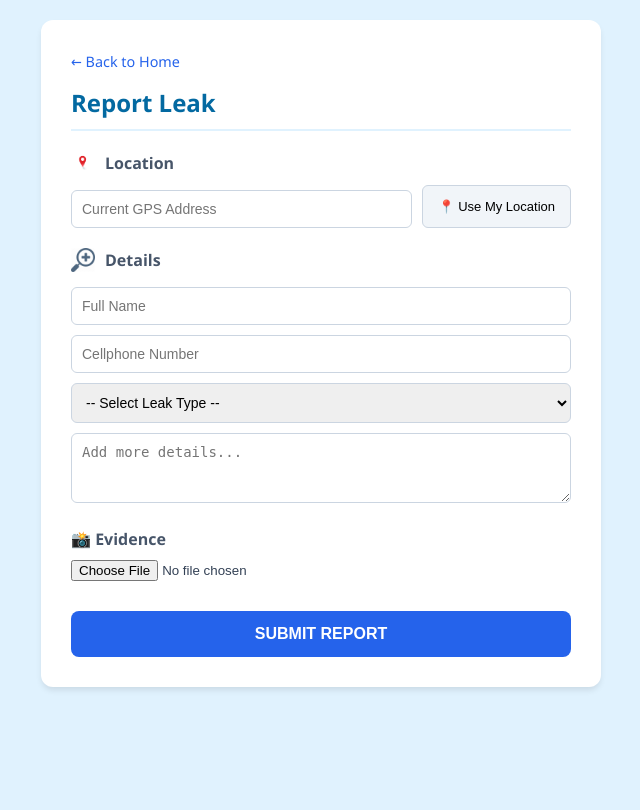
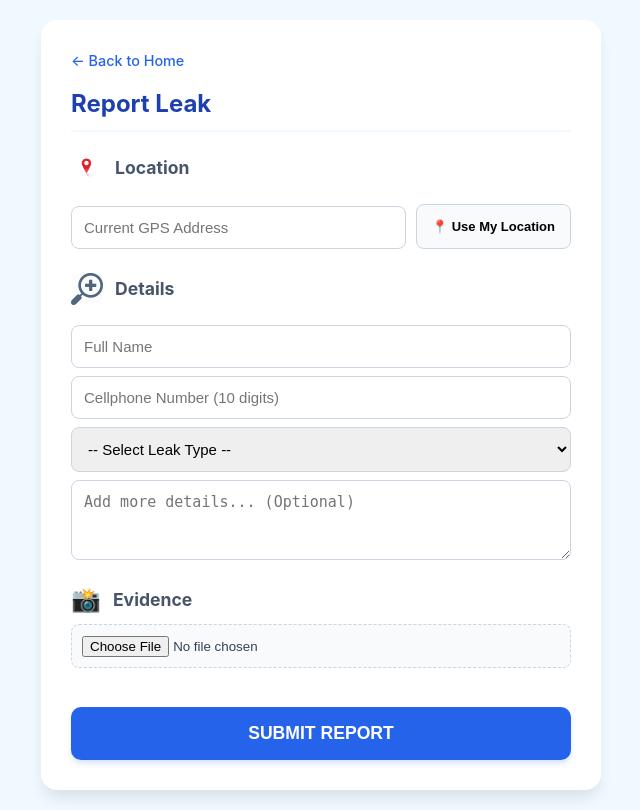
Before and after one commit to Masiphile/water_tracker, a Django app: page /reports/report/ in a window 1280 px wide. Shown: the whole page, without its empty margins (319-959 px from the left). Before the commit the page ends 690 px from the top, so only its background shows below. Run offline with Django 5.2, Linux system fonts and the light colour scheme.

```diff
--- a/water_tracker/reports/templates/reports/report.html
+++ b/water_tracker/reports/templates/reports/report.html
@@ -6,110 +6,46 @@
     <meta name="viewport" content="width=device-width, initial-scale=1.0">
     <title>Report Leak - Water Tracker</title>
     <style>
-        body {
-            background-color: #e0f2fe; /* Light Blue */
-            font-family: 'Segoe UI', Tahoma, Geneva, Verdana, sans-serif;
-            color: #334155;
-            margin: 0;
-            padding: 20px;
+        body { background-color: #f0f9ff; font-family: 'Inter', 'Segoe UI', sans-serif; color: #334155; margin: 0; padding: 20px; display: flex; justify-content: center; }
+        .container { background: white; padding: 30px; border-radius: 16px; box-shadow: 0 10px 15px -3px rgba(0, 0, 0, 0.1); max-width: 500px; width: 100%; }
+        .back-link { text-decoration: none; color: #2563eb; font-size: 0.9rem; display: inline-block; margin-bottom: 20px; font-weight: 500; }
+        h2 { margin-top: 0; color: #1e40af; border-bottom: 2px solid #f0f9ff; padding-bottom: 12px; font-size: 1.5rem; }
+
+        .section { margin-bottom: 24px; }
+
+        /* Icon and Title Styling */
+        .section-title {
+            font-weight: 700;
             display: flex;
-            justify-content: center;
+            align-items: center;
+            gap: 12px;
+            margin-bottom: 12px;
+            color: #475569;
+            font-size: 1.1rem;
         }
 
-        .container {
-            background: white;
-            padding: 30px;
-            border-radius: 12px;
-            box-shadow: 0 4px 6px -1px rgba(0, 0, 0, 0.1);
-            max-width: 500px;
-            width: 100%;
-        }
-
-        .back-link {
-            text-decoration: none;
-            color: #2563eb;
-            font-size: 0.9rem;
-            display: inline-block;
-            margin-bottom: 15px;
-        }
-
-        h2 {
-            margin-top: 0;
-            color: #0369a1;
-            border-bottom: 2px solid #e0f2fe;
-            padding-bottom: 10px;
-        }
-
-        .section {
-            margin-bottom: 20px;
-        }
-
-        .section-title {
-            font-weight: bold;
-            display: flex;
-            align-items: center;
-            gap: 10px;
-            margin-bottom: 10px;
-            color: #475569;
-        }
-
-        /* Styling for your custom icons */
         .section-icon {
-            height: 24px;
-            width: 24px;
+            height: 32px;
+            width: 32px;
             object-fit: contain;
         }
 
-        input[type="text"],
-        input[type="tel"],
-        select,
-        textarea {
-            width: 100%;
-            padding: 10px;
-            margin-top: 5px;
-            border: 1px solid #cbd5e1;
-            border-radius: 6px;
-            box-sizing: border-box;
-            font-size: 14px;
+        .emoji-icon {
+            font-size: 1.5rem;
+            line-height: 1;
         }
 
-        .location-group {
-            display: flex;
-            gap: 10px;
-        }
+        input[type="text"], input[type="tel"], select, textarea { width: 100%; padding: 12px; margin-top: 8px; border: 1px solid #cbd5e1; border-radius: 8px; box-sizing: border-box; font-size: 15px; transition: border-color 0.2s; }
+        input:focus { outline: none; border-color: #2563eb; }
 
-        .btn-location {
-            white-space: nowrap;
-            background-color: #f1f5f9;
-            border: 1px solid #cbd5e1;
-            padding: 0 15px;
-            border-radius: 6px;
-            cursor: pointer;
-            font-size: 13px;
-        }
+        .location-group { display: flex; gap: 10px; align-items: flex-end; }
+        .btn-location { white-space: nowrap; background-color: #f8fafc; border: 1px solid #cbd5e1; height: 45px; padding: 0 15px; border-radius: 8px; cursor: pointer; font-size: 13px; font-weight: 600; transition: 0.2s; margin-top: 8px; }
+        .btn-location:hover { background-color: #f1f5f9; border-color: #94a3b8; }
 
-        .btn-submit {
-            width: 100%;
-            background-color: #2563eb;
-            color: white;
-            border: none;
-            padding: 14px;
-            font-size: 1rem;
-            font-weight: bold;
-            border-radius: 8px;
-            cursor: pointer;
-            margin-top: 10px;
-            transition: background 0.2s;
-        }
+        .btn-submit { width: 100%; background-color: #2563eb; color: white; border: none; padding: 16px; font-size: 1.1rem; font-weight: bold; border-radius: 10px; cursor: pointer; margin-top: 15px; box-shadow: 0 4px 6px -1px rgba(37, 99, 235, 0.2); transition: all 0.2s; }
+        .btn-submit:hover { background-color: #1d4ed8; transform: translateY(-1px); }
 
-        .btn-submit:hover {
-            background-color: #1d4ed8;
-        }
-
-        .file-input-wrapper {
-            margin-top: 5px;
-            font-size: 13px;
-        }
+        .file-input-wrapper { margin-top: 8px; padding: 10px; background: #f8fafc; border: 1px dashed #cbd5e1; border-radius: 8px; }
     </style>
 </head>
 <body>
@@ -123,36 +59,42 @@
 
         <div class="section">
             <div class="section-title">
-                <img src="{% static 'images/location.png' %}" class="section-icon" alt="Location Icon">
+                <img src="{% static 'images/location.png' %}" class="section-icon" alt="Location">
                 Location
             </div>
             <div class="location-group">
-                <input type="text" name="location" placeholder="Current GPS Address" required>
-                <button type="button" class="btn-location">📍 Use My Location</button>
+                <input type="text" id="location-input" name="location" placeholder="Current GPS Address" required>
+                <button type="button" class="btn-location" onclick="getLocation()">📍 Use My Location</button>
             </div>
         </div>
 
         <div class="section">
             <div class="section-title">
-                <img src="{% static 'images/details.png' %}" class="section-icon" alt="Details Icon">
+                <img src="{% static 'images/details.png' %}" class="section-icon" alt="Details">
                 Details
             </div>
 
             <input type="text" name="full_name" placeholder="Full Name" required>
-            <input type="tel" name="phone" placeholder="Cellphone Number" required style="margin-top: 10px;">
 
-            <select name="leak_type" style="margin-top: 10px;">
+            <input type="tel" name="phone" placeholder="Cellphone Number (10 digits)" required
+                   pattern="[0-9]{10}" maxlength="10"
+                   oninput="this.value = this.value.replace(/[^0-9]/g, '')">
+
+            <select name="leak_type" required>
                 <option value="">-- Select Leak Type --</option>
                 <option value="trickle">Trickle (Low Flow)</option>
                 <option value="steady">Steady Stream</option>
                 <option value="burst">Burst Pipe (High Flow)</option>
             </select>
 
-            <textarea name="details" rows="3" placeholder="Add more details..." style="margin-top: 10px;"></textarea>
+            <textarea name="details" rows="3" placeholder="Add more details... (Optional)"></textarea>
         </div>
 
         <div class="section">
-            <div class="section-title">📸 Evidence</div>
+            <div class="section-title">
+                <span class="emoji-icon">📸</span>
+                Evidence
+                </div>
             <div class="file-input-wrapper">
                 <input type="file" name="evidence" id="file-upload">
             </div>
@@ -162,5 +104,27 @@
     </form>
 </div>
 
+<script>
+    function getLocation() {
+        const locationInput = document.getElementById('location-input');
+        if (navigator.geolocation) {
+            locationInput.placeholder = "Fetching location...";
+            navigator.geolocation.getCurrentPosition(
+                (position) => {
+                    const lat = position.coords.latitude;
+                    const lon = position.coords.longitude;
+                    locationInput.value = `${lat.toFixed(6)}, ${lon.toFixed(6)}`;
+                },
+                (error) => {
+                    alert("Unable to retrieve your location. Please type it manually.");
+                    locationInput.placeholder = "Current GPS Address";
+                }
+            );
+        } else {
+            alert("Geolocation is not supported by this browser.");
+        }
+    }
+</script>
+
 </body>
 </html>
```
Also changed, not shown: water_tracker/core/templates/core/home.html (+152 -128 lines).
